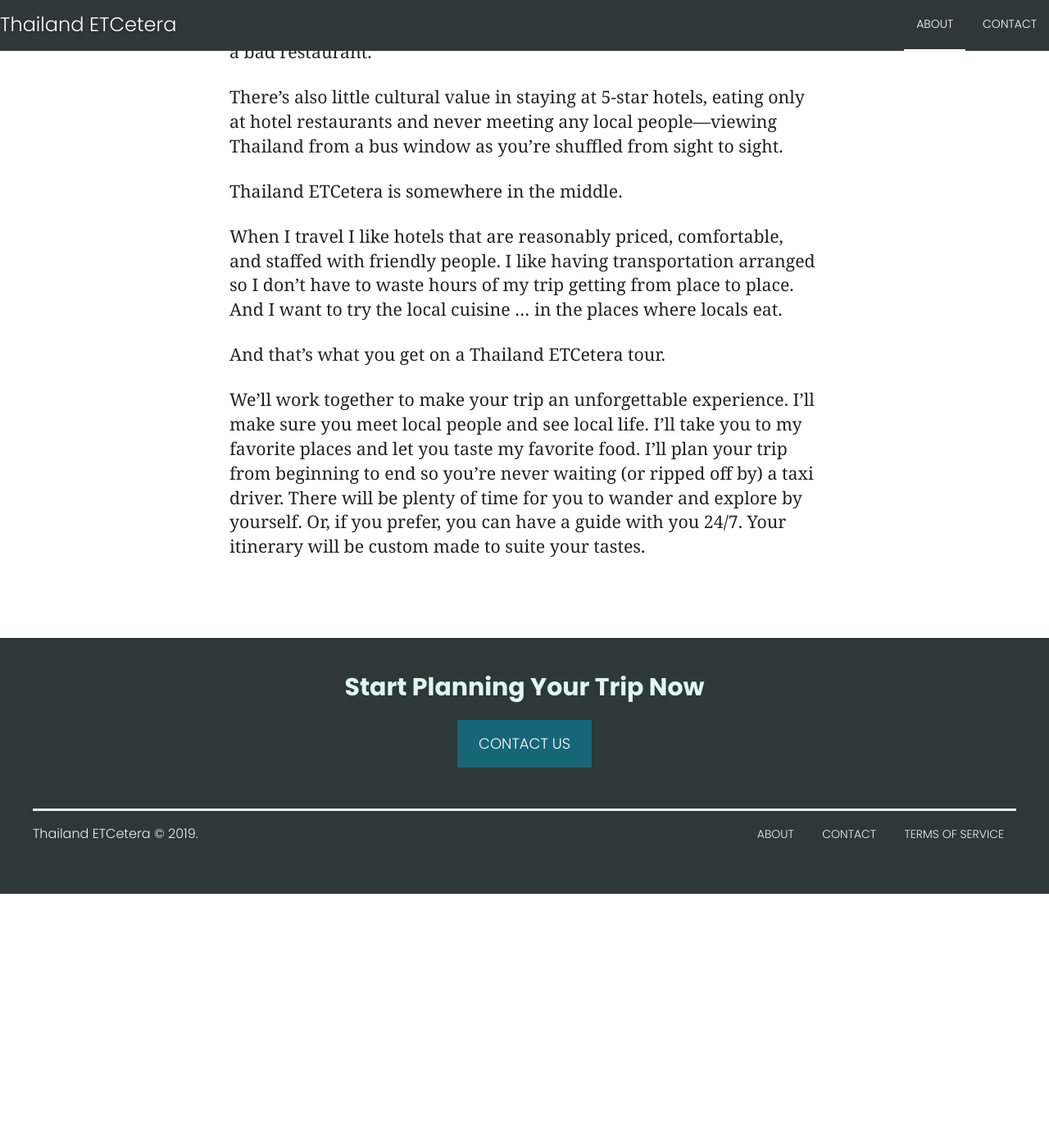
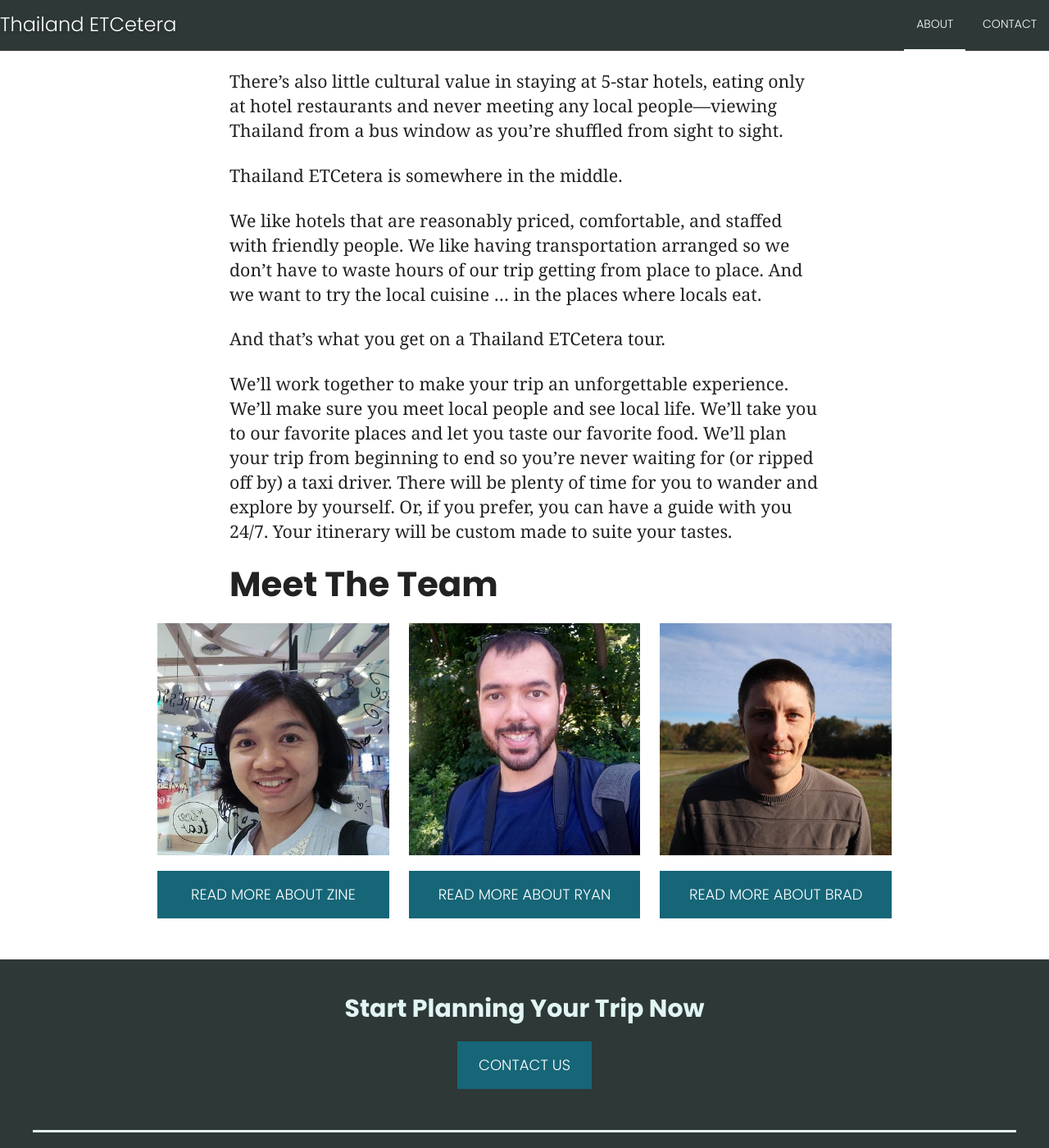
Before and after one commit to akaligo/akaligo.github.io, a Jekyll site: the page built from _pages/about.md, in a window 1280 px wide and 1400 px high, scrolled down 310 px. Shown: the whole window at 82% size. Built offline with Jekyll 4.4.1, drawn with Linux system fonts in a browser that asks for light colours; nearby versions of some CDN libraries; some web fonts are replaced.

Commit message:
Update about pages

```diff
--- a/_pages/about.md
+++ b/_pages/about.md
@@ -9,8 +9,30 @@
 
 Thailand ETCetera is somewhere in the middle.
 
-When I travel I like hotels that are reasonably priced, comfortable, and staffed with friendly people. I like having transportation arranged so I don't have to waste hours of my trip getting from place to place. And I want to try the local cuisine ... in the places where locals eat.
+We like hotels that are reasonably priced, comfortable, and staffed with friendly people. We like having transportation arranged so we don't have to waste hours of our trip getting from place to place. And we want to try the local cuisine ... in the places where locals eat.
 
 And that's what you get on a Thailand ETCetera tour.
 
-We'll work together to make your trip an unforgettable experience. I'll make sure you meet local people and see local life. I'll take you to my favorite places and let you taste my favorite food. I'll plan your trip from beginning to end so you're never waiting (or ripped off by) a taxi driver. There will be plenty of time for you to wander and explore by yourself. Or, if you prefer, you can have a guide with you 24/7. Your itinerary will be custom made to suite your tastes.
+We'll work together to make your trip an unforgettable experience. We'll make sure you meet local people and see local life. We'll take you to our favorite places and let you taste our favorite food. We'll plan your trip from beginning to end so you're never waiting for (or ripped off by) a taxi driver. There will be plenty of time for you to wander and explore by yourself. Or, if you prefer, you can have a guide with you 24/7. Your itinerary will be custom made to suite your tastes.
+
+## Meet The Team
+
+<div class="team row">
+
+  <div class="member">
+    <a href="{{ site.url }}/about/zine/"><img src="{{ site.url }}/images/about/zine.jpg" alt="Zine's Photo"></a>
+    <a class="button white-background" href="{{ site.url }}/about/zine/">Read more about Zine</a>
+  </div>
+
+  <div class="member">
+    <a href="{{ site.url }}/about/ryan/"><img src="{{ site.url }}/images/about/ryan.jpg" alt="Ryan's Photo"></a>
+    <a class="button white-background" href="{{ site.url }}/about/ryan/">Read more about Ryan</a>
+  </div>
+
+  <div class="member disabled">
+    <a href="{{ site.url }}/about/brad/"><img src="{{ site.url }}/images/about/brad.jpg" alt="Brad's Photo"></a>
+    <a class="button white-background" href="{{ site.url }}/about/brad/">Read more about Brad</a>
+  </div>
+
+
+</div>
--- /dev/null
+++ b/_sass/about.scss
@@ -0,0 +1,28 @@
+.team {
+  max-width: 70%;
+  margin: 0 auto;
+}
+
+.member {
+  position: relative;
+  display: flex;
+  flex-direction: column;
+  align-items: center;
+  width: 100%;
+  margin-bottom: $spacer * 2;
+  @media (min-width: 1200px) {
+    flex: 0 0 calc((100% - 48px) / 3);
+    max-width: calc((100% - 48px) / 3);
+    margin-bottom: 0;
+  }
+
+  img {
+    margin-bottom: ($spacer / 2);
+  }
+
+  .button {
+    width: 100%;
+    max-width: 468px;
+  }
+
+}
--- a/_sass/utilities.scss
+++ b/_sass/utilities.scss
@@ -21,3 +21,8 @@
 .ml-3 {
   margin-left: $spacer !important;
 }
+
+.disabled a {
+  display: inline-block;
+  pointer-events: none;
+}
--- a/css/main.scss
+++ b/css/main.scss
@@ -16,6 +16,7 @@
 @import 'inner';
 @import 'images';
 @import 'home';
+@import 'about';
 @import 'archive';
 @import 'code';
 @import 'footer';
```
Also changed, not shown: _pages/about-ryan.md (added, +14 -0 lines), _pages/about-zine.md (+2 -0 lines), images/about/brad.jpg (added), images/about/ryan.jpg (added), images/about/zine.jpg (added), images/zine-market-small.jpg (added).
